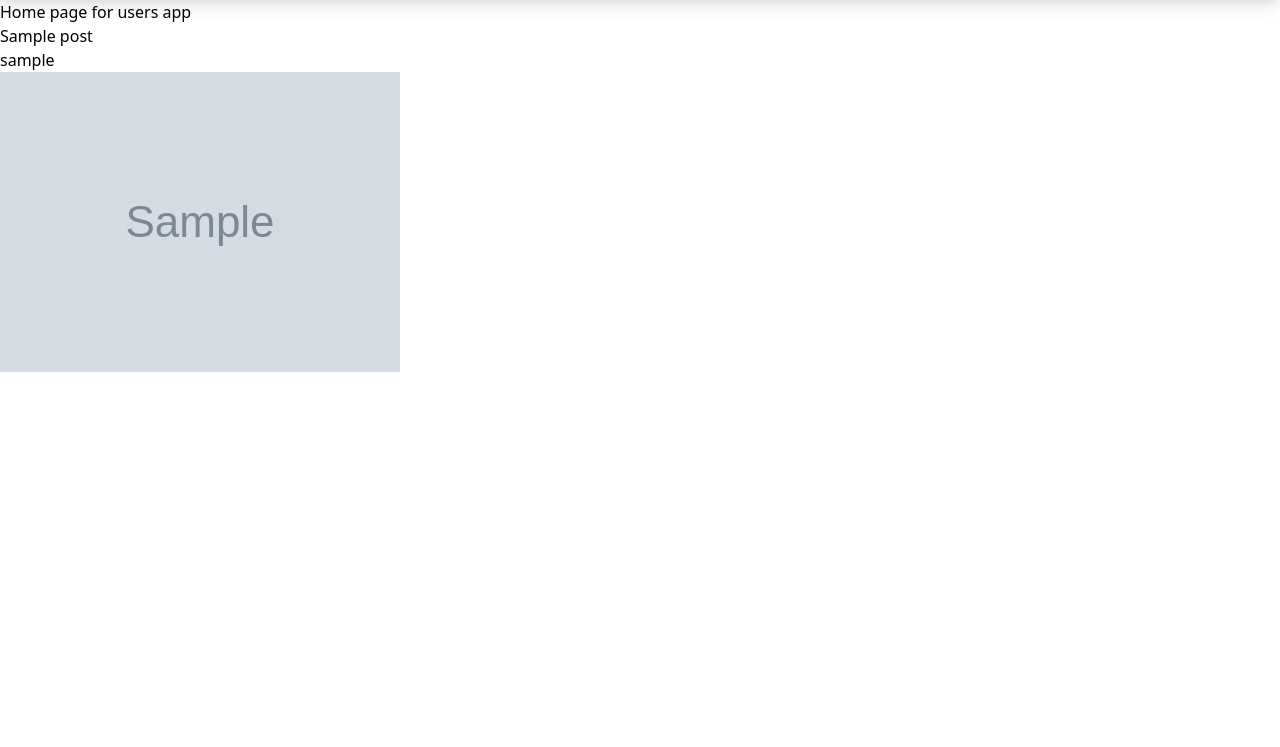
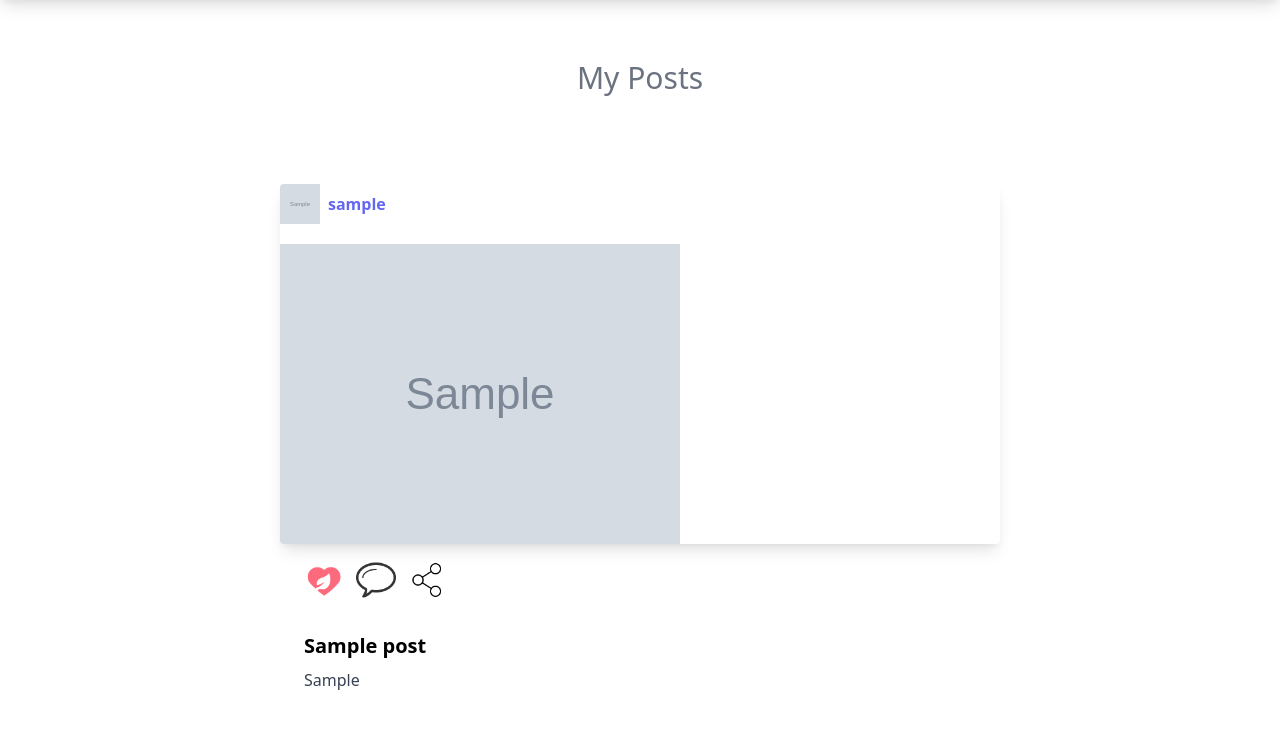
Before and after one commit to RalitsaTerzieva/social-media-app, a Django app: page /users/ in a window 1280 px wide. Shown: the part 32-779 px from the top of the page. Run offline with Django 4.2, Linux system fonts and the light colour scheme; a user stored in the database is signed in; tables that the repository leaves empty hold one stand-in row (values such as "Sample post"); grey boxes marked "Sample" are stand-in pictures; style sheets or scripts are compiled from the project's sources.

Commit message:
Style index.html and add icons

```diff
--- a/social_app/users/templates/users/index.html
+++ b/social_app/users/templates/users/index.html
@@ -1,10 +1,34 @@
 {% extends 'users/base.html' %}
+{% load static %}
 
 {% block content %}
-    <h1>Home page for users app</h1>
-    {% for post in posts %}
-        <h2>{{ post.title }}</h2>
-        <h2>{{ post.user }}</h2>
-        <img src='{{ post.image.url }}'
-    {% endfor %}
+       <div class='flex justify-center mt-5 p-10'>
+        <h2 class='text-3xl font-normal mb-2 text-gray-500'>My Posts</h2>
+       </div>
+       <div class='grid grid-cols-1 mx-60 p-10'>
+        {% for post in posts %}
+            <a href=''>
+
+                <div class='rounded overflow-hidden w-[470px] h-[470px] bg-white shadow-lg'>
+                <div class='user-container flex mb-5'>
+                    <img class='w-10 h-10' src="{{ profile.photo.url }}">
+                    <div class='mx-2 my-2 font-bold'><span class='text-indigo-500'>{{ post.user }}</span></div>
+                </div>
+                    <img src='{{ post.image.url }}'>
+                </div>
+                <div class='px-6 py-4'>
+                    <div class='icon-container flex gap-3'>
+                        <img class='w-10 h-10' src='{% static "images/heart.jpg" %}'>
+                        <img class='w-10 h-10' src='{% static "images/comment2.png" %}'>
+                        <img class='w-10 h-10' src='{% static "images/share3.png" %}'>
+                    </div>
+                </div>
+                <div class='px-6 py-4'>
+                    <div class='font-bold text-xl mb-2'>{{ post.title }}</div>
+                    <p class='text-gray-700 text-base'>{{ post.caption }}</p>
+                </div>
+            </a>
+        {% endfor %}
+       </div>
+
 {% endblock %}
--- a/social_app/users/views.py
+++ b/social_app/users/views.py
@@ -29,7 +29,8 @@ def user_login(request):
 def index(request):
     current_user = request.user
     posts = Post.objects.filter(user=current_user)
-    return render(request,'users/index.html',{'posts':posts})
+    profile = Profile.objects.filter(user=current_user).first
+    return render(request,'users/index.html',{'posts':posts, 'profile': profile})
 
 
 def register(request):
```
Also changed, not shown: social_app/users/static/images/comment2.png (added), social_app/users/static/images/heart.jpg (added), social_app/users/static/images/share3.png (added).
